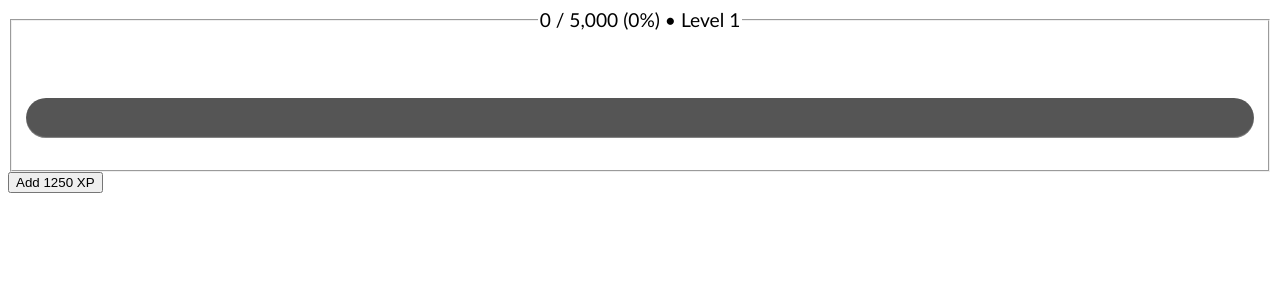
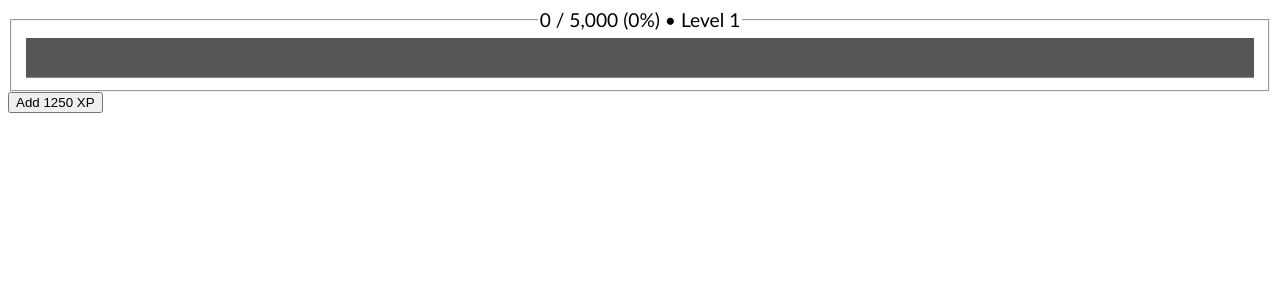
Before and after one commit to butterscotchstallion/overemployed, a React (Vite) app: page / in a window 1280 px wide. Shown: the top 300 px of the page. Built offline with nearby package versions, Linux system fonts and the light colour scheme.

Commit message:
Removes border radius from XP bar

```diff
--- a/src/components/experience/ExperienceDisplay.module.scss
+++ b/src/components/experience/ExperienceDisplay.module.scss
@@ -25,10 +25,8 @@
   height: 20px;
   /* Can be anything */
   position: relative;
-  margin: 60px 0 20px 0;
   /* Just for demo spacing */
   background: #555;
-  border-radius: 25px;
   padding: 10px;
   box-shadow: inset 0 -1px 1px rgba(255, 255, 255, 0.3);
 }
@@ -36,10 +34,6 @@
 .meter>span {
   display: block;
   height: 100%;
-  border-top-right-radius: 8px;
-  border-bottom-right-radius: 8px;
-  border-top-left-radius: 20px;
-  border-bottom-left-radius: 20px;
   background-color: rgb(43, 194, 83);
   background-image: linear-gradient(center bottom,
       rgb(43, 194, 83) 37%,
```
